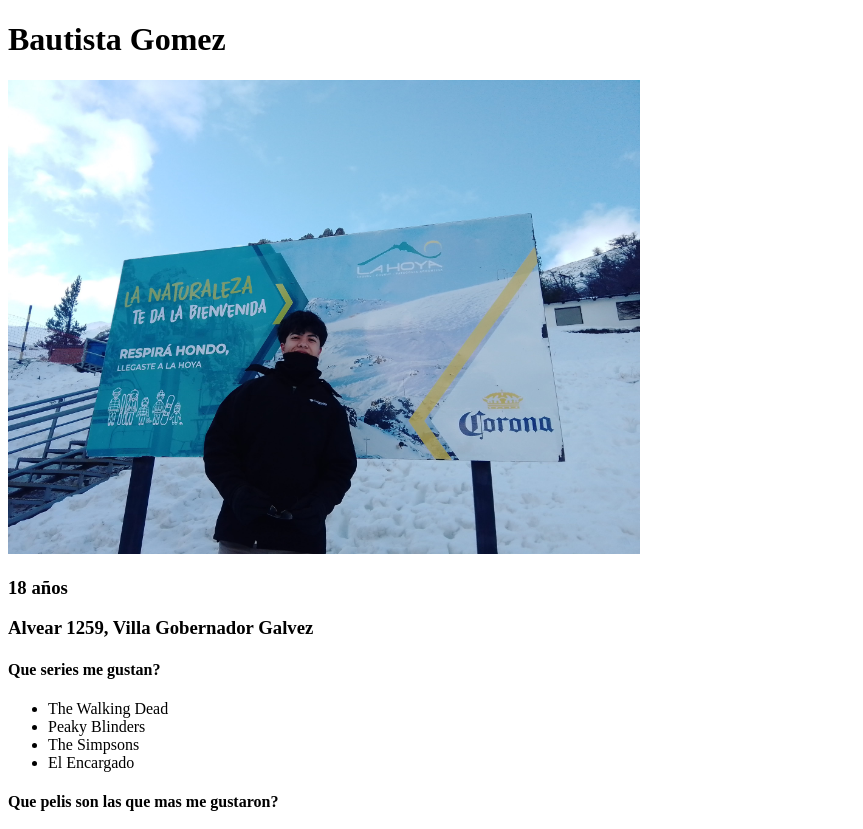
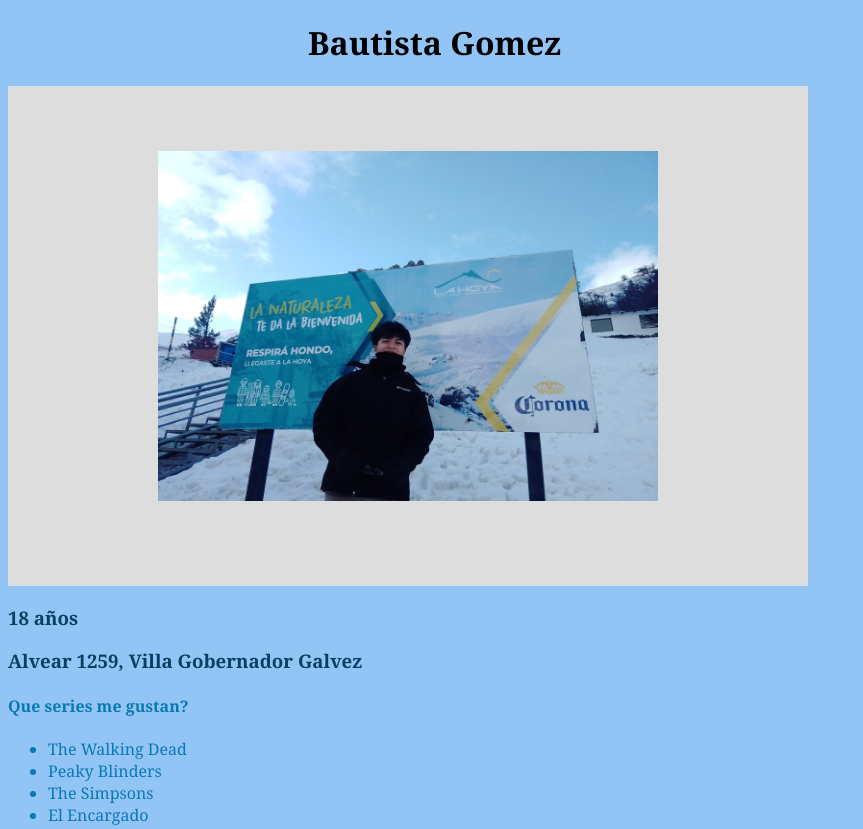
Before and after one commit to Bau28/Curso-UTN---M1U3, a plain HTML site: page index.html in a window 1280 px wide. Shown: the top 829 px of the page, without its empty margins (0-863 px from the left). Drawn offline with Linux system fonts and the light colour scheme.

Commit message:
archivos modificados

```diff
--- a/index.html
+++ b/index.html
@@ -4,11 +4,14 @@
     <meta charset="UTF-8">
     <meta name="viewport" content="width=device-width, initial-scale=1.0">
     <title>CV de Bautista Gomez</title>
+    <link rel="stylesheet" href="styles.css">
 </head>
 <body>
     <header>
         <h1>Bautista Gomez</h1>
-        <img src="images/IMG_20230730_151307_315.jpg" width="50%" alt="Foto Personal">
+        <div class="rectangle">
+            <img src="images/IMG_20230730_151307_315.jpg" width="50%" alt="Foto Personal">
+        </div>
     </header>
     <nav>
         <h3>18 años</h3>
--- /dev/null
+++ b/styles.css
@@ -0,0 +1,38 @@
+h1{
+    margin-left: 300px;
+    font-family: Cambria, Cochin, Georgia, Times, 'Times New Roman', serif;
+}
+
+.rectangle{
+    display: flex;
+    justify-content: center;
+    align-content: center;
+    width: 800px;
+    height: 500px;
+    background-color: #ddd;
+}
+
+.rectangle img{
+    width: 500px;
+    height: 350px;
+    margin-top: 65px;
+}
+
+body{
+    background-color: #92C5F6 ;
+    font-family: Cambria, Cochin, Georgia, Times, 'Times New Roman', serif;
+}
+
+footer{
+    font-family: Georgia, 'Times New Roman', Times, serif;
+    padding-left: 500px;
+
+}
+
+nav{
+    color: #054260
+}
+
+section{
+    color: #0979b0
+}
```
